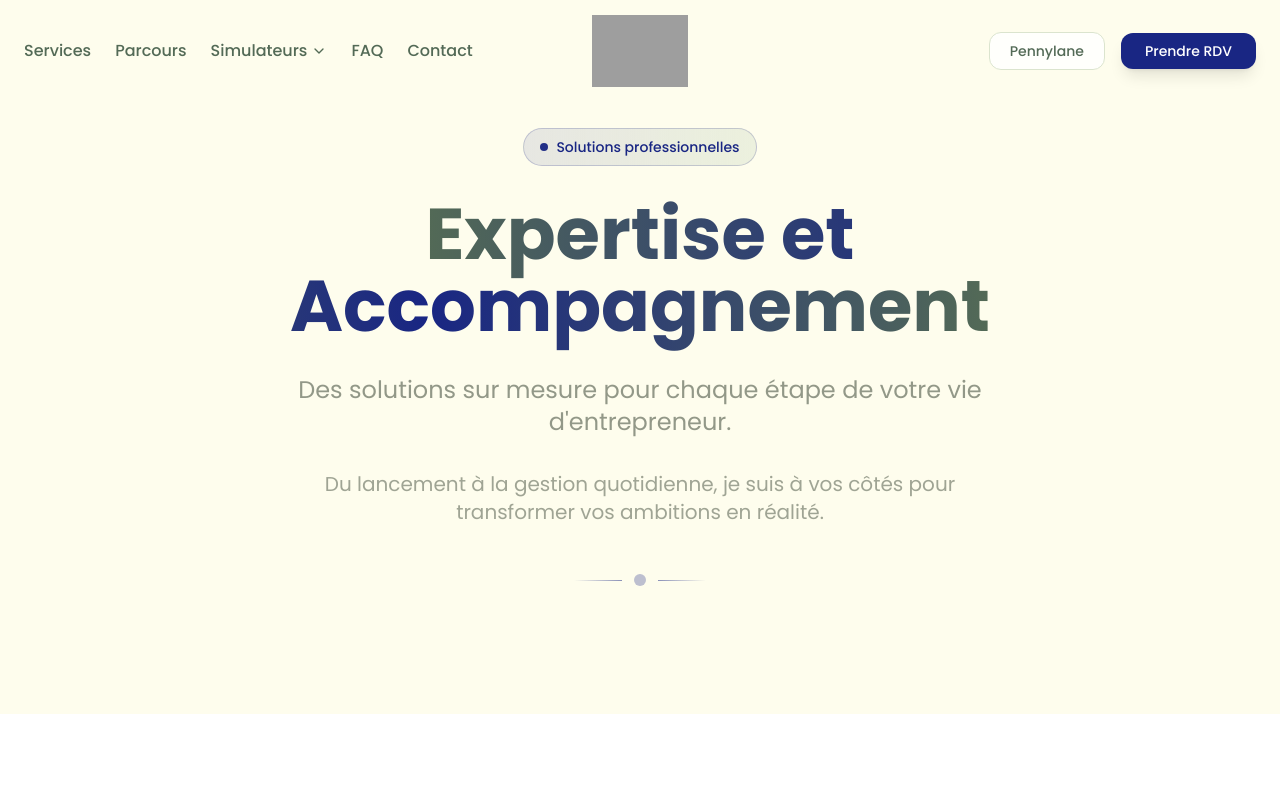
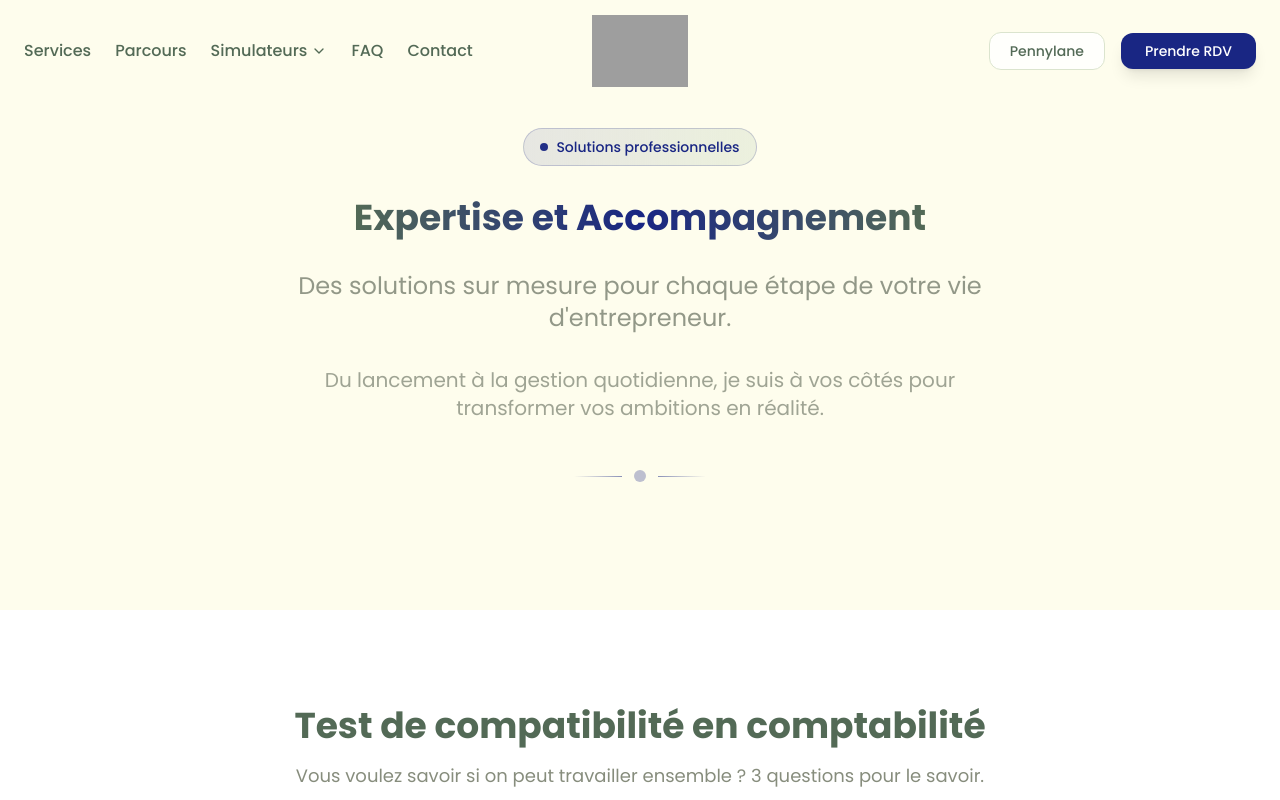
Before and after one commit to Metiss44/cigale-conseil, a Next.js app: page /services in a window 1280 px wide. Shown: the top 800 px of the page. Built offline with nearby package versions, Linux system fonts and the light colour scheme; grey boxes are pictures that could not be loaded.

Commit message:
Design: Reduce title sizes on Services and Parcours pages

```diff
--- a/app/parcours/page.tsx
+++ b/app/parcours/page.tsx
@@ -19,7 +19,7 @@
                     </div>
 
                     {/* Title with gradient */}
-                    <h1 className="text-5xl md:text-6xl lg:text-7xl font-bold mb-8 leading-tight">
+                    <h1 className="text-2xl md:text-3xl lg:text-4xl font-bold mb-8 leading-tight">
                         <span className="bg-gradient-to-r from-brand-sage-dark via-brand-orange to-brand-sage-dark bg-clip-text text-transparent animate-fadeIn">
                             Mon Parcours
                         </span>
--- a/app/services/page.tsx
+++ b/app/services/page.tsx
@@ -20,7 +20,7 @@
                     </div>
 
                     {/* Title with gradient */}
-                    <h1 className="text-5xl md:text-6xl lg:text-7xl font-bold mb-8 leading-tight">
+                    <h1 className="text-2xl md:text-3xl lg:text-4xl font-bold mb-8 leading-tight">
                         <span className="bg-gradient-to-r from-brand-sage-dark via-brand-blue-main to-brand-sage-dark bg-clip-text text-transparent animate-fadeIn">
                             Expertise et Accompagnement
                         </span>
```
